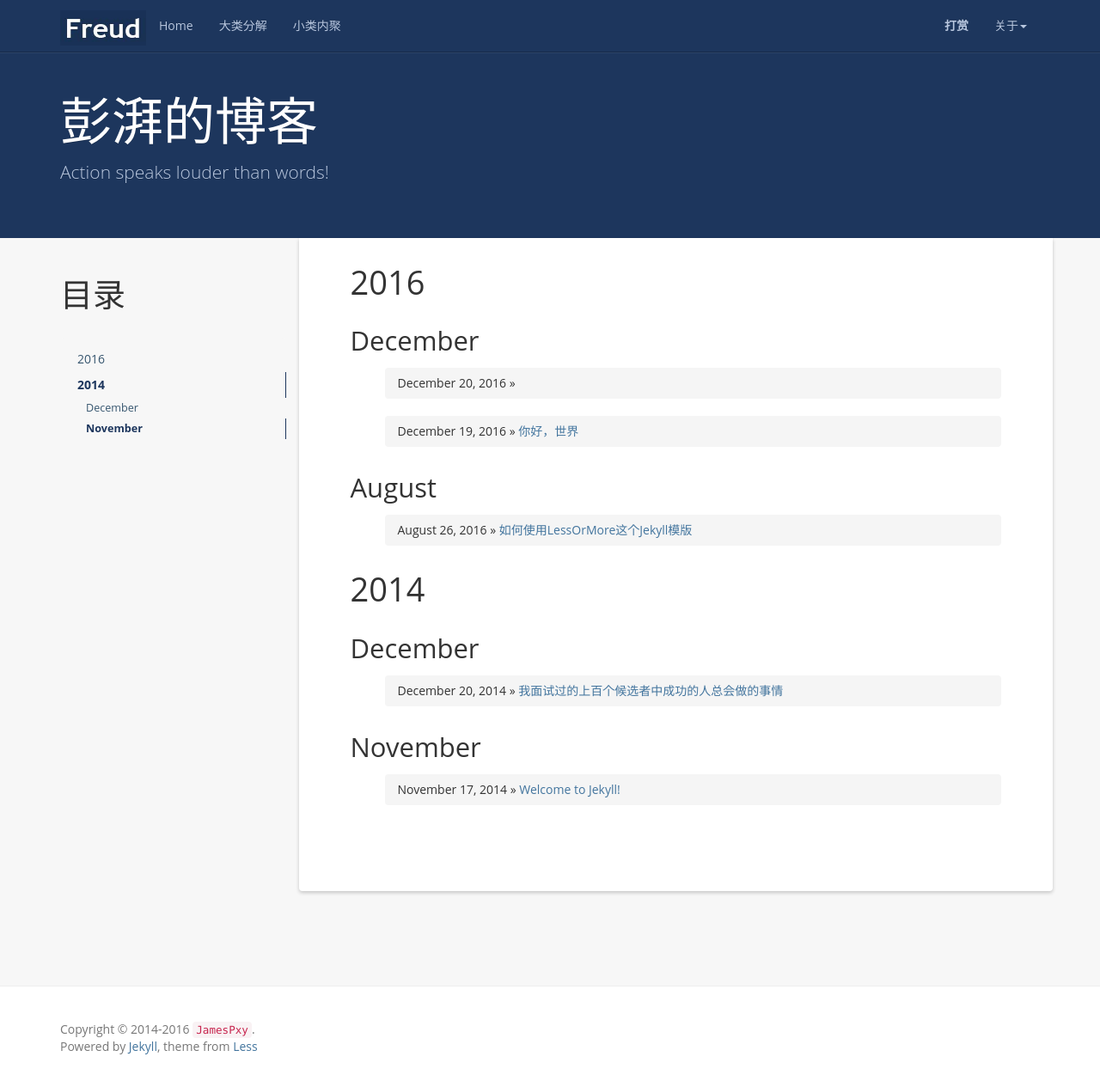
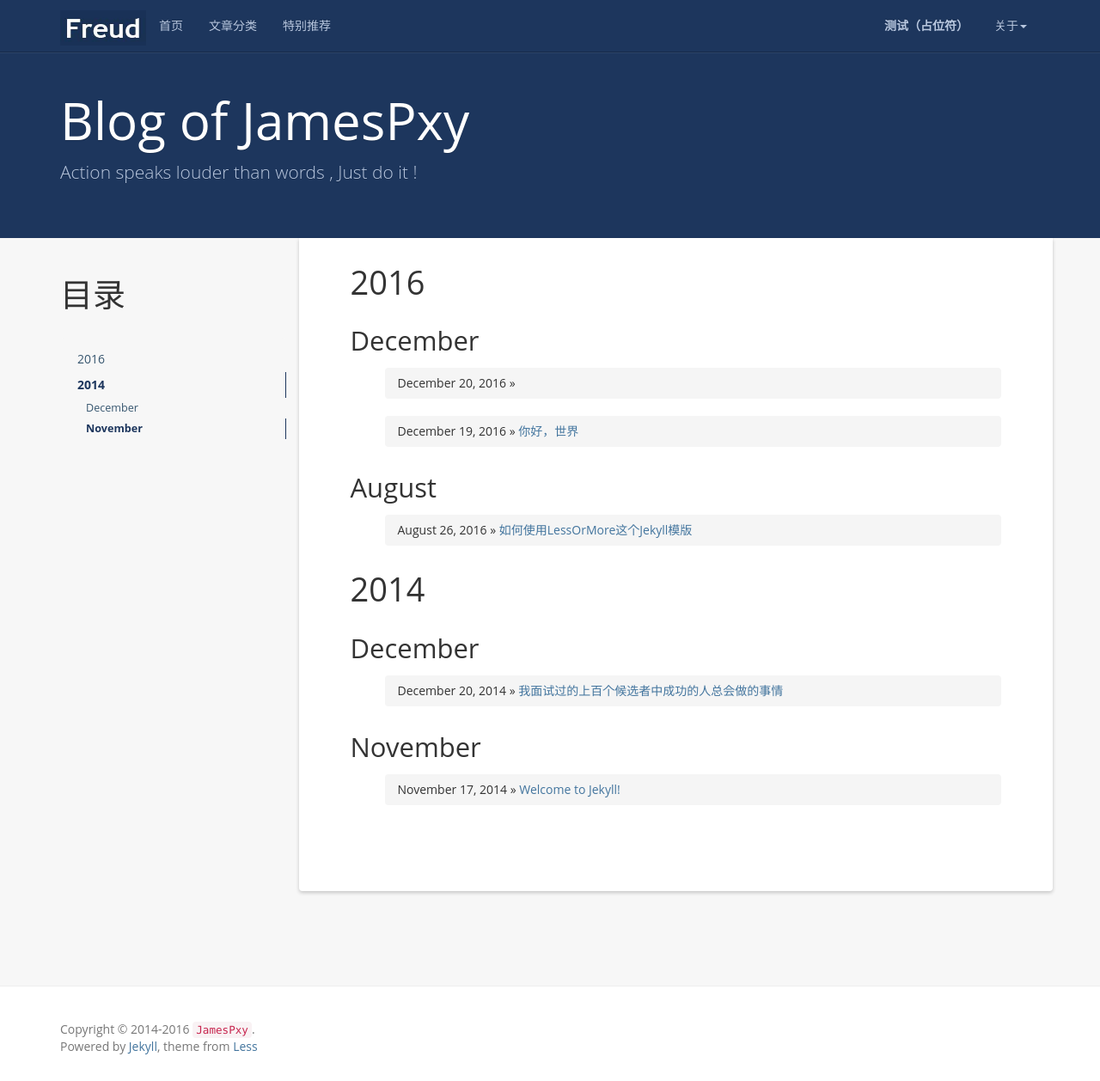
Before and after one commit to JamesPxy/MyBlog, a Jekyll site: the page built from index.html, in a window 1280 px wide and 1258 px high. Shown: the whole window at 86% size. Built offline with Jekyll 4.4.1, drawn with Linux system fonts in a browser that asks for light colours; nearby versions of some CDN libraries; the list of posts is cut into pages by our own code; comment, search, counter and statistics services are not loaded.

Commit message:
修改config及文本内容

```diff
--- a/_config.yml
+++ b/_config.yml
@@ -1,14 +1,14 @@
 # Site settings
-name: 彭湃的博客
+name: Blog  of  JamesPxy
 email: 1280272327@qq.com
 author: JamesPxy
 url: https://lebronjamespxy.github.io/jekyll_demo/
 resume_site: https://lebronjamespxy.github.io/jekyll_demo/
 github: https://github.com/LebronJamesPXY
 baseurl: ""
-description: Action  speaks louder than  words!
+description: Action  speaks louder than  words , Just do  it !
 meta_description: 彭湃的个人博客;坚持积累说到做到
-motto: Just  du  it!
+motto: Action  speaks louder than  words , Just do  it !
 banner: 生命不息，奋斗不止！
 
 #permalink: /:categories/:year/:month/:day/:title/
--- a/_includes/header.html
+++ b/_includes/header.html
@@ -13,18 +13,18 @@
     <nav class="collapse navbar-collapse bs-navbar-collapse" role="navigation">
       <ul class="nav navbar-nav">
         <li>
-          <a href="{{ '/' | prepend: site.baseurl }}">Home</a>
+          <a href="{{ '/' | prepend: site.baseurl }}">首页</a>
         </li>
         <li>
-          <a href="{{ '/categories/' | prepend: site.baseurl }}">大类分解</a>
+          <a href="{{ '/categories/' | prepend: site.baseurl }}">文章分类</a>
         </li>
         <li>
-          <a href="{{ '/tag' | prepend: site.baseurl }}">小类内聚</a>
+          <a href="{{ '/tag' | prepend: site.baseurl }}">特别推荐</a>
         </li>
       </ul>
       <ul class="nav navbar-nav navbar-right">
         <li>
-          <a href="{{ '/donate/' | prepend: site.baseurl }}"><strong>打赏</strong></a>
+          <a href="{{ '/donate/' | prepend: site.baseurl }}"><strong>测试（占位符）</strong></a>
         </li>
         <li class="dropdown">
           <a href="#" class="dropdown-toggle" data-toggle="dropdown">关于<b class="caret"></b></a>
```
Also changed, not shown: other parts of _includes/header.html (+1 -1 lines), README.md.
